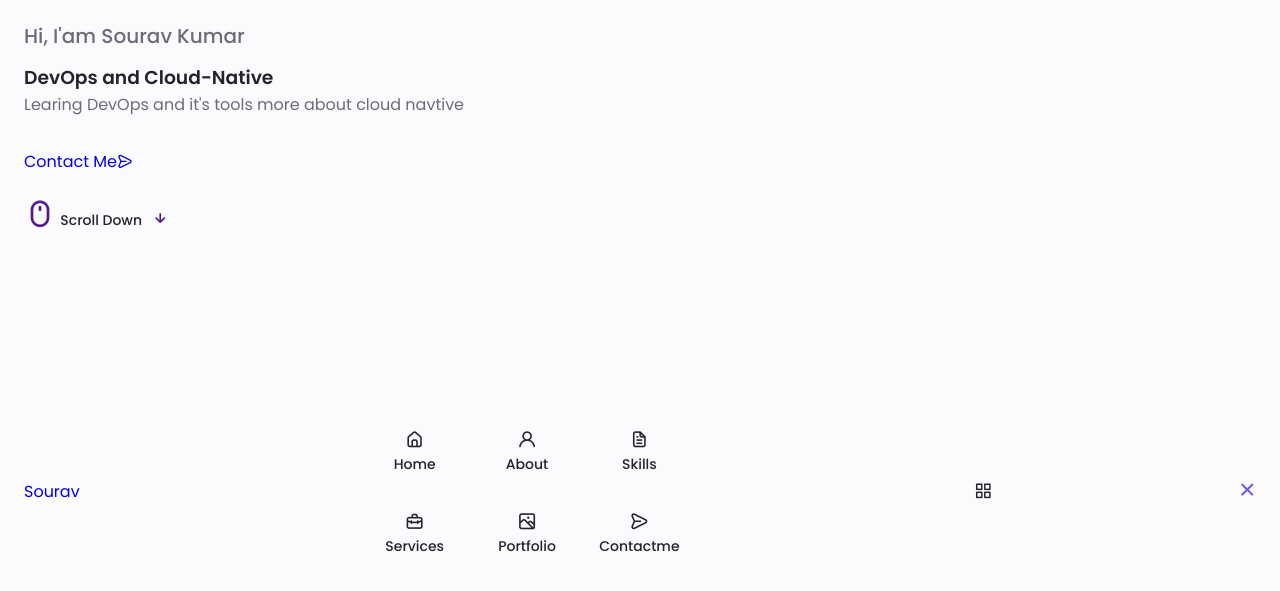
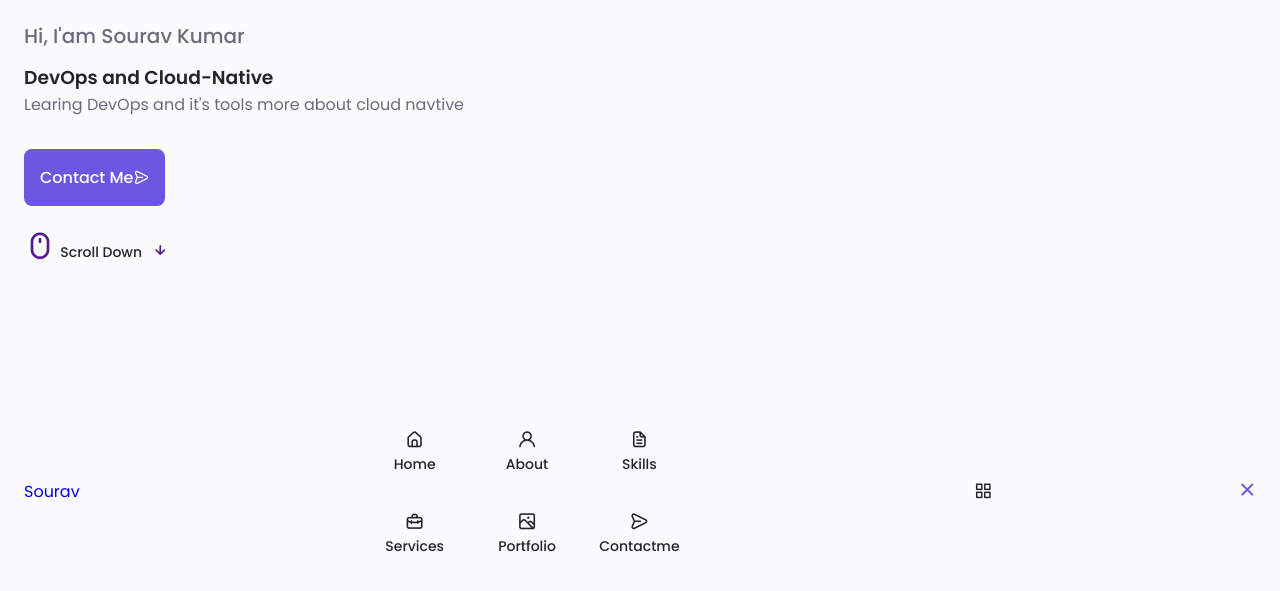
Before and after one commit to souravsk/Portfolio-website, a plain HTML site: page index.html in a window 1280 px wide. Shown: the part 285-876 px from the top of the page. Drawn offline with nearby package versions, Linux system fonts and the light colour scheme.

Commit message:
contect button added

```diff
--- a/assets/css/styles.css
+++ b/assets/css/styles.css
@@ -322,7 +322,14 @@ img {
   font-size: 1.25rem;
 }
 /*==================== BUTTONS ====================*/
-
+.button{
+  display: inline-block;
+  background-color: var(--first-color);
+  color: #fff;
+  padding: 1rem;
+  border-radius: .5rem;
+  font-weight: var(--font-medium);
+}
 
 /*==================== ABOUT ====================*/
 
```
